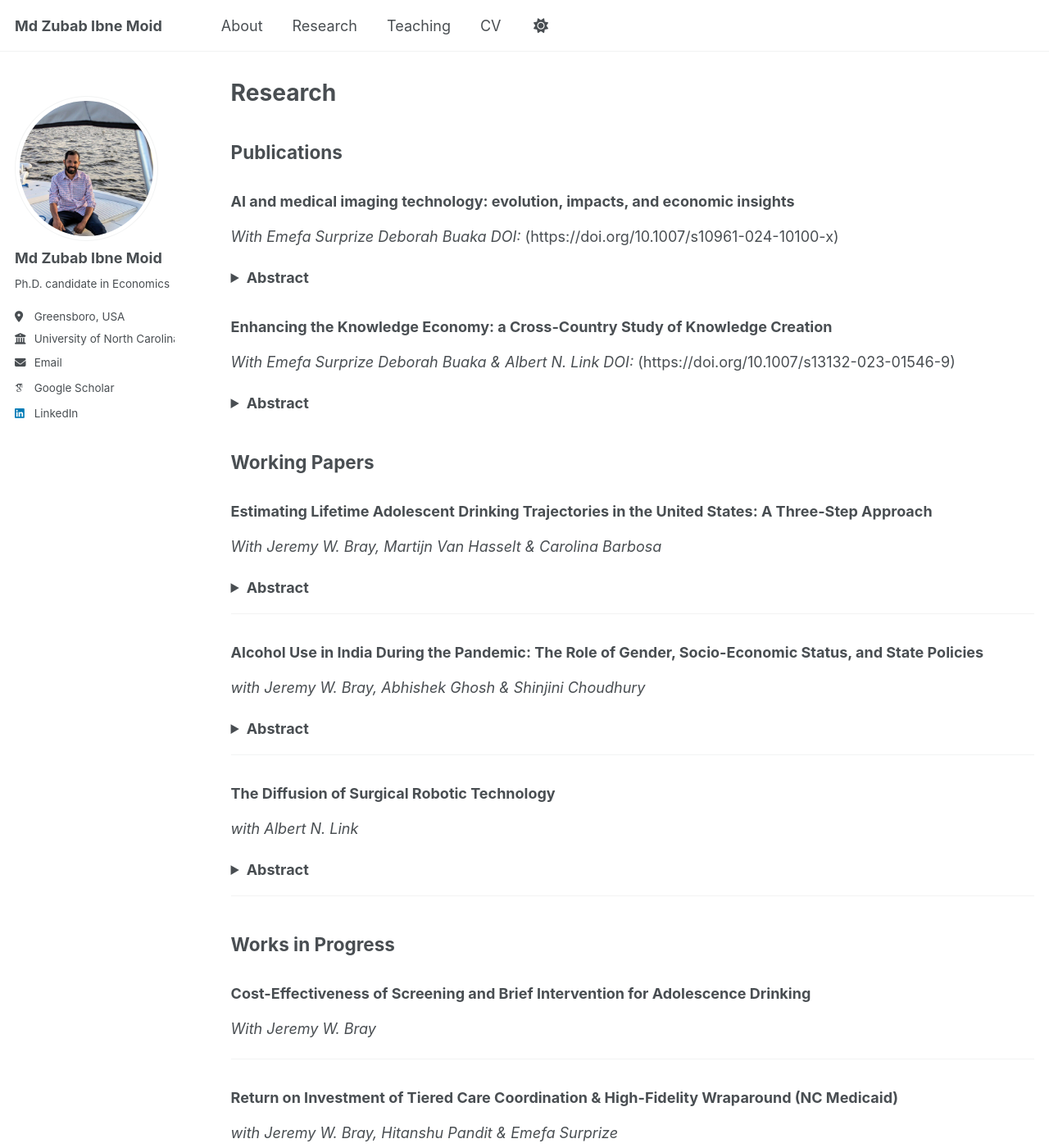
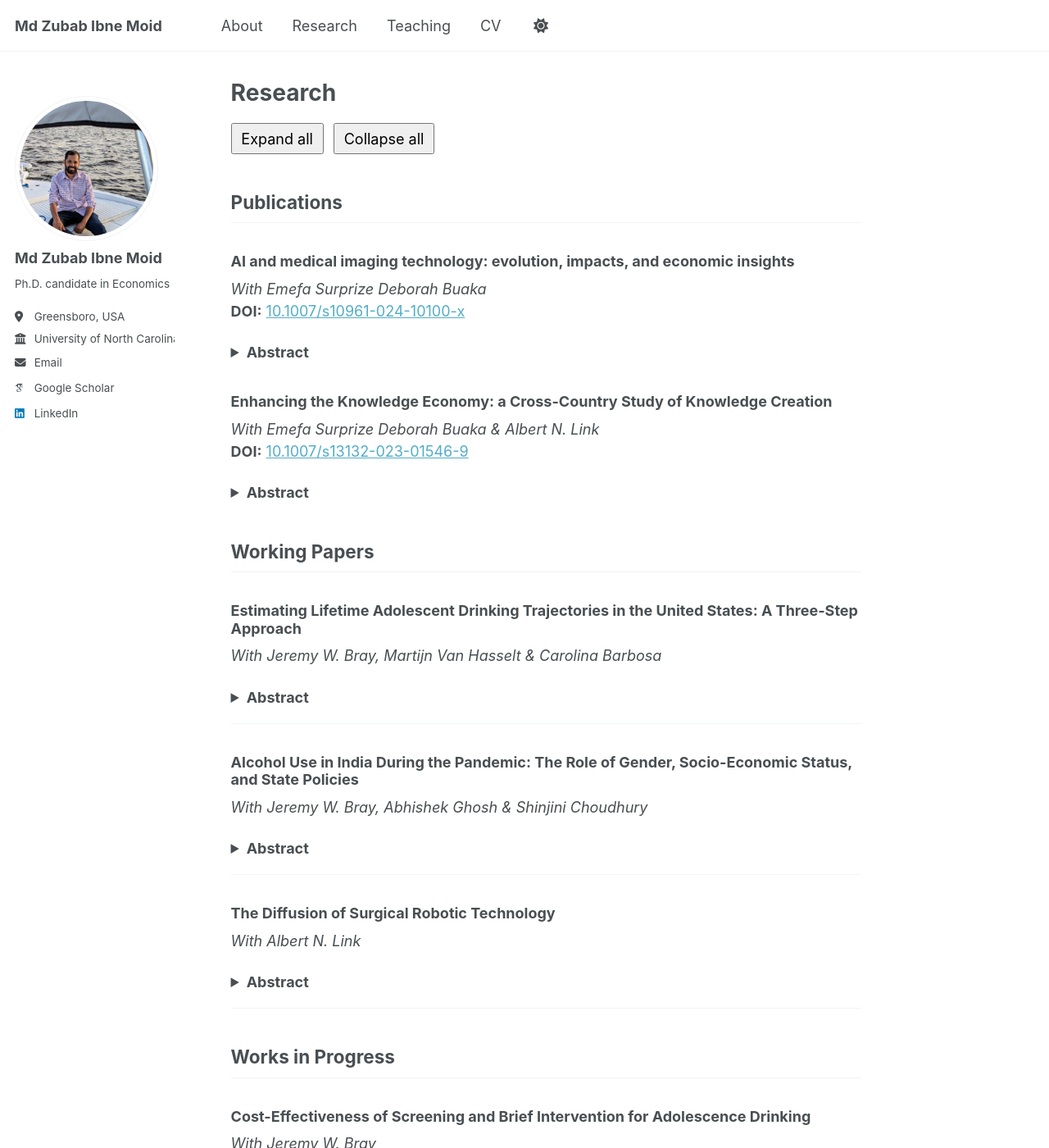
Before and after one commit to Zubab/Zubab.github.io, a Jekyll site: the page built from _pages/research.md, in a window 1280 px wide and 1400 px high. Shown: the whole window at 82% size. Built offline with Jekyll 4.4.1, drawn with Linux system fonts in a browser that asks for light colours; some web fonts are replaced; a script that is not in the unit is left out; part of the change alters nothing that is shown; some of the changed text lies outside the part shown.

Commit message:
Update research.md

```diff
--- a/_pages/research.md
+++ b/_pages/research.md
@@ -1,15 +1,20 @@
 ---
-layout: archive
+layout: single
 title: "Research"
 permalink: /research/
 author_profile: true
 ---
 
+<div class="btn-group" style="margin: .5rem 0 1rem;">
+  <button id="expand">Expand all</button>
+  <button id="collapse">Collapse all</button>
+</div>
+
 ## Publications
 
 ### AI and medical imaging technology: evolution, impacts, and economic insights
 *With Emefa Surprize Deborah Buaka*
-*DOI:* (https://doi.org/10.1007/s10961-024-10100-x)
+**DOI:** [10.1007/s10961-024-10100-x](https://doi.org/10.1007/s10961-024-10100-x)
 
 <details>
   <summary><strong>Abstract</strong></summary>
@@ -20,7 +25,7 @@ This paper examines the transformative impact of Artificial Intelligence (AI) on
 
 ### Enhancing the Knowledge Economy: a Cross-Country Study of Knowledge Creation
 *With Emefa Surprize Deborah Buaka & Albert N. Link*
-*DOI:* (https://doi.org/10.1007/s13132-023-01546-9)
+**DOI:** [10.1007/s13132-023-01546-9](https://doi.org/10.1007/s13132-023-01546-9)
 
 <details>
   <summary><strong>Abstract</strong></summary>
@@ -37,57 +42,51 @@ We identify quantitatively, using cross-country data from the Global Innovation
 <details>
   <summary><strong>Abstract</strong></summary>
   <div markdown="1">
-Background: Understanding drinking trajectories from adolescence to old age is crucial for assessing the long-term effects of intervention programs for adolescent drinking. This study estimates transition probabilities between alcohol consumption levels to understand the long-term drinking trajectories of adolescents in the U.S.
+**Background:** Understanding drinking trajectories from adolescence to old age is crucial for assessing the long-term effects of intervention programs for adolescent drinking. This study estimates transition probabilities between alcohol consumption levels to understand the long-term drinking trajectories of adolescents in the U.S.
 
-Methods: We used Bayesian Simulation to compute transition probabilities from age 12 to 65 in the U.S. for four drinking risk levels (low, medium, high, very high), abstinence, and alcohol dependence. Estimated transition probabilities were calibrated using simulated annealing.
+**Methods:** We used Bayesian Simulation to compute transition probabilities from age 12 to 65 in the U.S. for four drinking risk levels (low, medium, high, very high), abstinence, and alcohol dependence. Estimated transition probabilities were calibrated using simulated annealing.
 
-Results:  Across 16 age groups, the 1-year probability of remaining in the same state from age 12 to 65 averaged 0.84 (abstinent), 0.47 (low risk), 0.31 (medium risk), 0.33 (high risk), 0.33 (very high risk), and 0.49 (alcohol dependence). The probability of remaining abstinent decreased significantly at age 21 and then increased gradually over time. People in higher risk drinking states had a higher probability of transitioning to alcohol dependence.
+**Results:** Across 16 age groups, the 1-year probability of remaining in the same state from age 12 to 65 averaged 0.84 (abstinent), 0.47 (low risk), 0.31 (medium risk), 0.33 (high risk), 0.33 (very high risk), and 0.49 (alcohol dependence). The probability of remaining abstinent decreased significantly at age 21 and then increased gradually over time. People in higher risk drinking states had a higher probability of transitioning to alcohol dependence.
 
-Limitations: This study lacks prior data on transitioning from alcohol dependence to other drinking states among adolescents, leading to potentially inaccurate transition probabilities. Additionally, while transition probabilities were estimated by sex, other factors such as race, geography, and religion were not considered, limiting the model’s generalizability.
+**Limitations:** This study lacks prior data on transitioning from alcohol dependence to other drinking states among adolescents, leading to potentially inaccurate transition probabilities. Additionally, while transition probabilities were estimated by sex, other factors such as race, geography, and religion were not considered, limiting the model’s generalizability.
 
-Conclusion: Transition probabilities for alcohol use states are essential to understanding the progression of alcohol use over a lifetime. These transition probabilities can also be used as inputs to model the long-term impacts of intervention programs for adolescent drinking.
+**Conclusion:** Transition probabilities for alcohol use states are essential to understanding the progression of alcohol use over a lifetime. These transition probabilities can also be used as inputs to model the long-term impacts of intervention programs for adolescent drinking.
 
-Implications: These findings provide a framework for evaluating intervention programs and guiding healthcare resource allocation to reduce adolescent alcohol consumption.
-
+**Implications:** These findings provide a framework for evaluating intervention programs and guiding healthcare resource allocation to reduce adolescent alcohol consumption.
   </div>
 </details>
 
 ---
 
 ### Alcohol Use in India During the Pandemic: The Role of Gender, Socio-Economic Status, and State Policies
-*with Jeremy W. Bray, Abhishek Ghosh & Shinjini Choudhury*
+*With Jeremy W. Bray, Abhishek Ghosh & Shinjini Choudhury*
 
 <details>
   <summary><strong>Abstract</strong></summary>
   <div markdown="1">
-Objectives
-
+**Objectives**
 This study investigates the change in alcohol use following the COVID-19 lockdown in India, with a focus on gender differences and the influence of socioeconomic status and state policies.
 
-Methods
+**Methods**
+Data were sourced from the National Family Health Survey (NFHS-5), comprising 13 states and Union Territories, conducted in two phases: pre-lockdown (June 2019 to January 2020) and post-lockdown (October 2020 to May 2021). The NFHS-5 used a multi-stage sampling approach that was stratified by gender. The analysis included 312,101 respondents, with 128,258 surveyed pre-lockdown and 183,843 post-lockdown. Outcome variables were alcohol use and frequency of use, categorized into abstinence, less than once a week, about once a week, and almost every day.
 
-Data were sourced from the National Family Health Survey (NFHS-5), comprising 13 states and Union Territories, conducted in two phases: pre-lockdown (June 2019 to January 2020) and post-lockdown (October 2020 to May 2021). The NFHS-5 used a multi-stage sampling approach that was stratified by gender. The analysis included 312,101 respondents, with 128,258 surveyed pre-lockdown and 183,843 post-lockdowns. Outcome variables were alcohol use and frequency of use, categorized into abstinence, less than once a week, about once a week, and almost every day.
-
-Results
-
+**Results**
 Women showed a 0.15% decrease in abstinence (p = .006), with increases in drinking frequencies, particularly among rural women, those with no education (p < .001), and the poorest economic groups (p < .001). Conversely, women with higher education (p < .001) and from scheduled tribes (p < .001) increased their abstinence. Men showed a 1.64% increase in abstinence (p < .001), with significant decreases in drinking frequencies, especially in urban areas (p < .001), higher education (p = .002), and the richest groups (p < .001). Men in states with restricted sales policies saw an increase in abstinence (p < .001), while women in these states increased their drinking frequency.
 
-Conclusion
-
+**Conclusion**
 The COVID-19 lockdown had a differential impact on alcohol use among men and women in India, highlighting the need for gender-responsive alcohol policies.
-
   </div>
 </details>
 
 ---
 
 ### The Diffusion of Surgical Robotic Technology
-*with Albert N. Link*
+*With Albert N. Link*
 
 <details>
   <summary><strong>Abstract</strong></summary>
   <div markdown="1">
-An understanding of the diffusion of surgical robotic technology is a contribution to the academic literature on the diffusion of new technology in itself, and also it is a precursor to effective U.S. public policies toward this burgeoning new technology.  Using patent application information from filings with the U.S. Patent and Trademark Office, we characterize the diffusion of this technology in terms of a traditional S-curve model.  We also hypothesize a theory of the distribution of surgical robotic technology, and we test our theory empirically.  Our findings are a precursor to the promulgation of public sector performance standards for the use of the technology in open surgery.
+An understanding of the diffusion of surgical robotic technology is a contribution to the academic literature on the diffusion of new technology in itself, and also it is a precursor to effective U.S. public policies toward this burgeoning new technology. Using patent application information from filings with the U.S. Patent and Trademark Office, we characterize the diffusion of this technology in terms of a traditional S-curve model. We also hypothesize a theory of the distribution of surgical robotic technology, and we test our theory empirically. Our findings are a precursor to the promulgation of public sector performance standards for the use of the technology in open surgery.
   </div>
 </details>
 
@@ -101,12 +100,12 @@ An understanding of the diffusion of surgical robotic technology is a contributi
 ---
 
 ### Return on Investment of Tiered Care Coordination & High-Fidelity Wraparound (NC Medicaid)
-*with Jeremy W. Bray, Hitanshu Pandit & Emefa Surprize*
+*With Jeremy W. Bray, Hitanshu Pandit & Emefa Surprize*
 
 ---
 
 ### Patterns of Institutional Discrimination
-*with Mariagrazia Squicciarini & Aishwarya Sehgal*
+*With Mariagrazia Squicciarini & Aishwarya Sehgal*
 
 ---
 
@@ -115,7 +114,7 @@ An understanding of the diffusion of surgical robotic technology is a contributi
 <style>
   details summary { cursor: pointer; }
   details { margin: 0.4rem 0 1rem; }
-  button { padding: 0.35rem 0.6rem; margin-right: 0.4rem; }
+  .btn-group button { padding: 0.35rem 0.6rem; margin-right: 0.4rem; }
 </style>
 <script>
   (function(){
```
